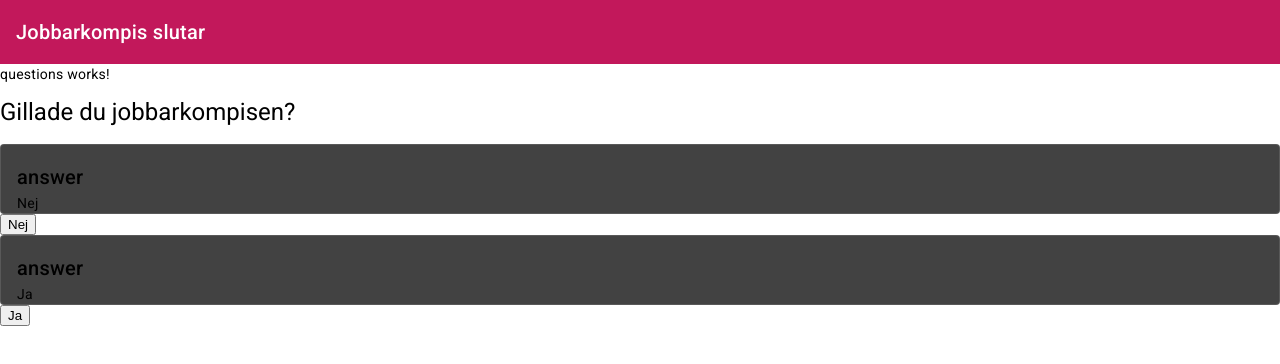
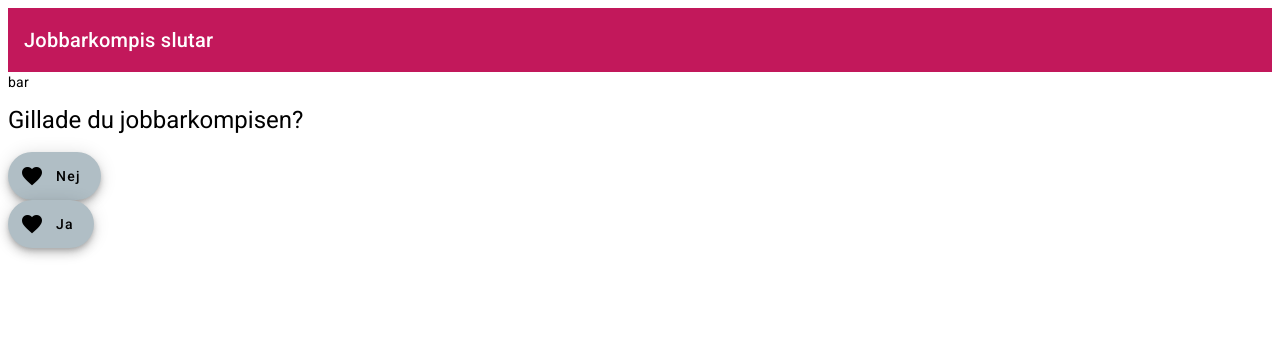
Before and after one commit to smoksnes/how-much2, an Angular app in the folder How-Much/: page /flows/1 in a window 1280 px wide. Shown: the top 364 px of the page. Built offline with nearby package versions, Linux system fonts and the light colour scheme.

Commit message:
some changes

```diff
--- a/How-Much/angular.json
+++ b/How-Much/angular.json
@@ -91,7 +91,7 @@
               "src/assets"
             ],
             "styles": [
-              "@angular/material/prebuilt-themes/pink-bluegrey.css",
+              "@angular/material/prebuilt-themes/azure-blue.css",
               "src/styles.scss"
             ],
             "scripts": []
--- a/How-Much/src/app/components/content/content.component.html
+++ b/How-Much/src/app/components/content/content.component.html
@@ -1,8 +1,8 @@
-<p>
+<!-- <p>
   <mat-toolbar>
     <span>Some toolbar</span>
   </mat-toolbar>
-</p>
+</p> -->
 <mat-card>
   <mat-card-header>
     <mat-card-title>Some header <mat-chip disabled></mat-chip></mat-card-title>
--- a/How-Much/src/app/components/question/question.component.html
+++ b/How-Much/src/app/components/question/question.component.html
@@ -1,3 +1,4 @@
+<p>foo</p>
 <h2>question works - {{question()!.title}}</h2>
 <mat-divider></mat-divider>
 <div class="answer-container">
--- a/How-Much/src/app/components/questions/questions.component.html
+++ b/How-Much/src/app/components/questions/questions.component.html
@@ -1,35 +1,14 @@
-<p>questions works!</p>
-
-
-<h1>{{currentQuestion().title}}</h1>
-
+<p>bar</p>
 
 <div class="answer-container">
   <ng-container *ngIf="subQuestions == null">
-
+    <h1>{{currentQuestion().title}}</h1>
     <ng-container *ngFor="let answer of currentQuestion().answers">
-      <mat-card class="example-card" appearance="outlined">
-          <mat-card-header>
-            <mat-card-title>answer</mat-card-title>
-          </mat-card-header>
-          <mat-card-content>
-            <p>{{answer.title}}</p>
-          </mat-card-content>
-          <mat-card-footer class="example-card-footer">
-            <!-- <mat-chip-set aria-label="Chihuahua traits">
-              <mat-chip>charming</mat-chip>
-              <mat-chip>graceful</mat-chip>
-              <mat-chip>sassy</mat-chip>
-            </mat-chip-set> -->
-          </mat-card-footer>
-        </mat-card>
-
-      <div class="item">
-          <button mat-raised-button (click)="select(answer)">{{answer.title}}</button>
-          <!-- <mat-card>
-              <mat-card-content>{{answer.title}}</mat-card-content>
-              <mat-card-actions><a href="#"></a></mat-card-actions>
-          </mat-card> -->
+      <div class="example-button-container">
+        <button mat-fab extended (click)="select(answer)">
+          <mat-icon>favorite</mat-icon>
+          {{answer.title}}
+        </button>
       </div>
     </ng-container>
 </ng-container>
--- a/How-Much/src/app/components/questions/questions.component.ts
+++ b/How-Much/src/app/components/questions/questions.component.ts
@@ -3,12 +3,13 @@ import IQuestion, { IHaveQuestions } from '../../interfaces/question';
 import { CommonModule } from '@angular/common';
 import IAnswer from '../../interfaces/answer';
 import { MatCardModule } from '@angular/material/card';
-import { QuestionComponent } from "../question/question.component";
 import CalculationService from '../../services/calculation-service';
+import { MatIconModule } from '@angular/material/icon';
+import {MatButtonModule} from '@angular/material/button';
 
 @Component({
     selector: 'questions',
-    imports: [CommonModule, MatCardModule, QuestionComponent],
+    imports: [CommonModule, MatButtonModule, MatCardModule, MatIconModule],
     templateUrl: './questions.component.html',
     styleUrl: './questions.component.scss'
 })
--- a/How-Much/src/styles.scss
+++ b/How-Much/src/styles.scss
@@ -1,4 +1,30 @@
 /* You can add global styles to this file, and also import other style files */
+@use '@angular/material' as mat;
+// @import "@angular/material/prebuilt-themes/azure-blue.css";
+// @import "~@angular/material/prebuilt-themes/rose-red.css";
+// $theme: mat.define-theme();
+// @import '~@angular/material/prebuilt-themes/rose-red.css';
 
-html, body { height: 100%; }
-body { margin: 0; font-family: Roboto, "Helvetica Neue", sans-serif; }
+// html, body { height: 100%; }
+// body { margin: 0; font-family: Roboto, "Helvetica Neue", sans-serif; }
+
+// html {
+//     @include mat.all-component-themes($theme);
+//   // This line allows you to use color="..." for your toolbar.
+//     @include mat.color-variants-backwards-compatibility($theme);
+//     // color-scheme: light dark;
+//     @include mat.theme((
+//       color: mat.$violet-palette,
+//       typography: Roboto,
+//       density: 0
+//     ));
+//   }
+
+//   :root {
+//     @include mat.button-overrides((
+//       filled-container-color: orange,
+//       filled-label-text-color: red,
+//     ));
+//   }
+// html, body { height: 100%; }
+// body { margin: 0; font-family: Roboto, "Helvetica Neue", sans-serif; }
```
Also changed, not shown: How-Much/package.json (line endings or trailing spaces).
